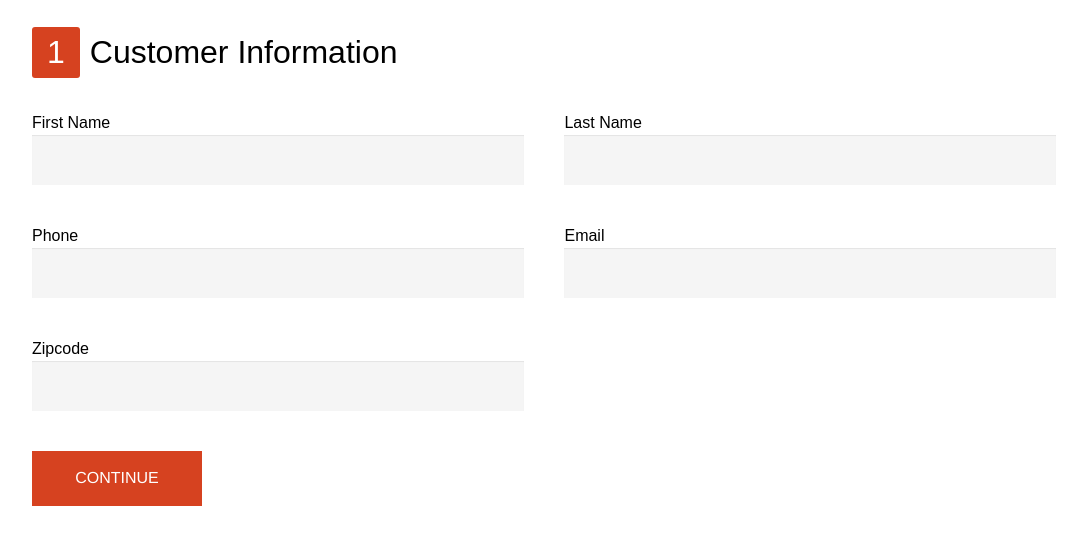
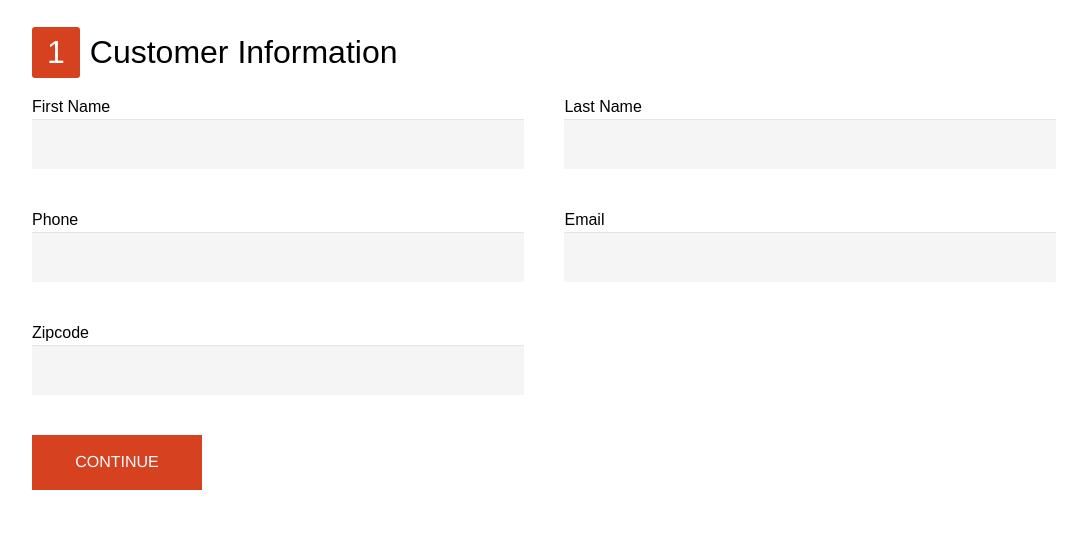
Before and after one commit to joeymariano/App4BarnesApplication, a React (Create React App) app: page / in a window 1280 px wide. Shown: the top 544 px of the page, without its empty margins (96-1183 px from the left). Built offline with nearby package versions, Linux system fonts and the light colour scheme; the HTML template or start-up script is replaced by a standard one.

Commit message:
installed react-transition and fixed a bug in form feilds

```diff
--- a/package.json
+++ b/package.json
@@ -5,7 +5,8 @@
   "dependencies": {
     "react": "^16.9.0",
     "react-dom": "^16.9.0",
-    "react-scripts": "2.1.5"
+    "react-scripts": "2.1.5",
+    "react-transition-group": "^1.2.1"
   },
   "scripts": {
     "start": "react-scripts start",
--- a/src/App.css
+++ b/src/App.css
@@ -7,7 +7,7 @@ h2{
 	color: #000000;
 	font-size: 200%;
 	font-weight: normal;
-	padding: 8px 0 16px 0;
+	padding: 8px 0 0 0;
 }
 
 /* FORM CSS */
--- a/src/components/CustomerForm.js
+++ b/src/components/CustomerForm.js
@@ -92,13 +92,13 @@ class CustomerForm extends Component {
 			<form onSubmit={ event => this.handleSubmit(event) }>
 				<div id="first-name-group" class="form-group">
 					<label>First Name</label>
-					<input id='first-name-input' name='first-name' type='text' value={ this.state.firstName } onChange={ this.updateState }/>
+					<input id='first-name-input' name='firstName' type='text' value={ this.state.firstName } onChange={ this.updateState }/>
 					<div id='first-name-err' className='errors'>{ this.state.formErrors['firstNameErr'] }</div>
 				</div>
 
 				<div id="last-name-group" class="form-group">
 					<label>Last Name</label>
-					<input id='last-name-input' name='last-name' type='text' value={ this.state.lastName } onChange={ this.updateState }/>
+					<input id='last-name-input' name='lastName' type='text' value={ this.state.lastName } onChange={ this.updateState }/>
 					<div id='last-name-err' className='errors'>{ this.state.formErrors['lastNameErr'] }</div>
 				</div>
 
--- a/src/containers/CustomerFormContainer.js
+++ b/src/containers/CustomerFormContainer.js
@@ -5,8 +5,10 @@ class CustomerFormContainer extends Component {
 	render(){
 		return(
 			<div id="customer-form-container">
-				<span class="number-button-red">1</span>
-				<h2>Customer Information</h2>
+				<div class="form-header">
+					<span class="number-button-red">1</span>
+					<h2>Customer Information</h2>
+				</div>
 				<CustomerForm />
 			</div>
 		)
```
Also changed, not shown: 1 other file (tests, documents, lock files or other folders).
